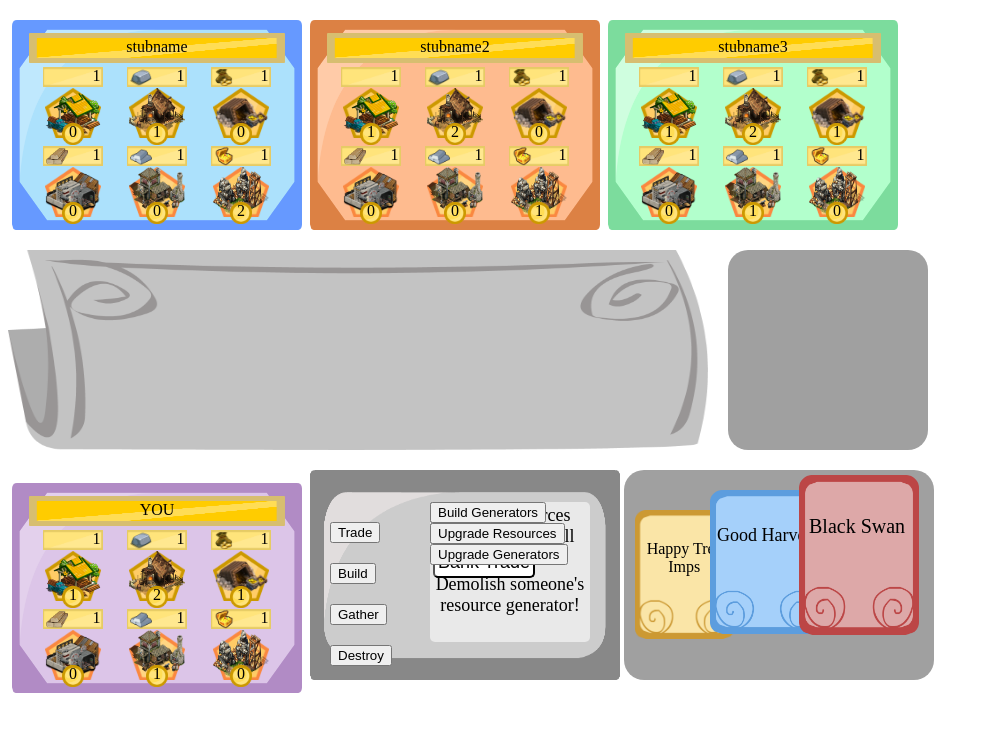
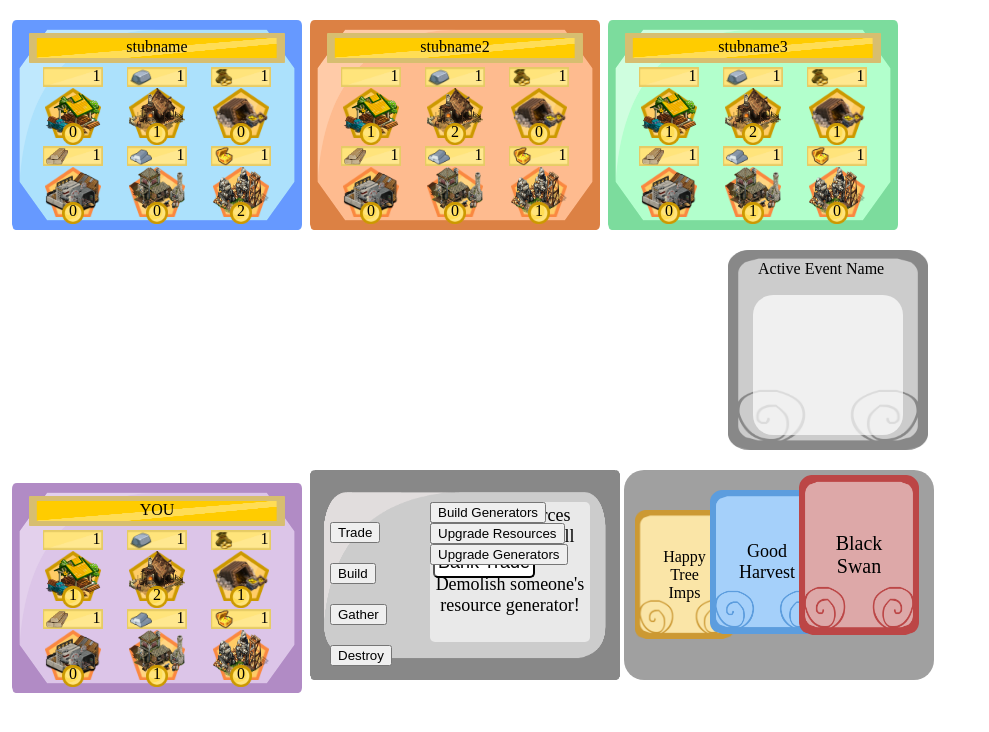
Before and after one commit to nekonekonik/Dwarves-Of-Arcadia, a website: page app/views/game.html in a window 1280 px wide. Shown: the whole page, without its empty margins (0-989 px from the left). Drawn offline with Linux system fonts and the light colour scheme; files whose address does not match are found by name.

Commit message:
layout for active events done

```diff
--- a/app/styles/game.css
+++ b/app/styles/game.css
@@ -217,17 +217,6 @@
 	width: 700px;
 }
 
-.main-game-info-container img {
-	position: absolute;
-	height: 200px;
-	width: 700px;
-
-}
-
-.main-game-info-container .event {
-	position: absolute;
-}
-
 .active-event-container {
 	position: absolute;
 	display: inline-block;
@@ -237,6 +226,38 @@
 	border-radius: 20px;
 	margin-left: 20px;
 	background-color: #a0a0a0;
+}
+
+.active-event-container .wrapper {
+	position: relative;
+	width: 200px;
+	height: 200px;
+}
+
+.active-event-container img {
+	position: absolute;
+	width: 200px;
+	height: 200px;
+}
+
+.active-event-container .title {
+	z-index: 2;
+	position: absolute;
+	font-size: 16px;
+	top: 10px;
+	left: 30px;
+}
+
+.active-event-container .background {
+	top: 45px;
+	left: 25px;
+	z-index: 1;
+	width: 150px;
+	height: 140px;
+	background-color: white;
+	position: absolute;
+	border-radius: 20px;
+	opacity: 0.7;
 }
 
 .player-action-sheet {
@@ -392,6 +413,7 @@
 .event-queue-container .card .title {
 	position: absolute;
 	text-align: center;
+	top: 50%;
     left: 50%;
-    margin-left: -50px;
+    transform: translate(-50%, -50%);
 }
--- a/app/views/game.html
+++ b/app/views/game.html
@@ -319,9 +319,14 @@
     </div>
     <div class="row">
       <div class="main-game-info-container">
-        <img src="images/newspaper.png">
       </div>
-      <div class="active-event-container"></div>
+      <div class="active-event-container">
+        <div class="wrapper">
+          <img src="images/greyCard.png">
+          <div class="title">Active Event Name</div>
+          <div class="background"></div>
+        </div>
+      </div>
     </div>
     <div class="row">
       <div class="player-info-sheet" id="player">
```
